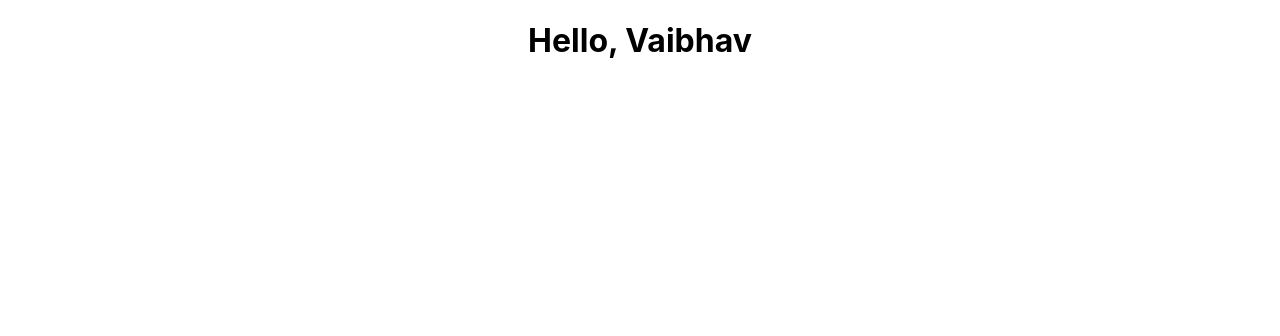
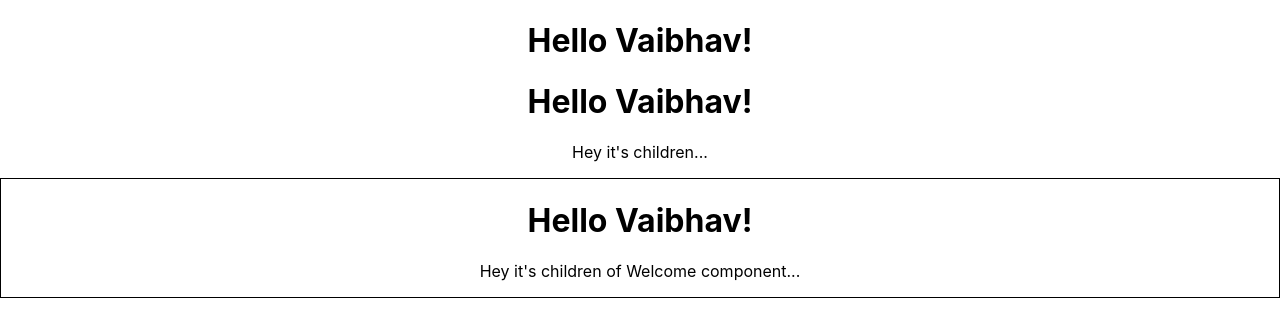
Before and after one commit to vaibhavpatil28/reactjs-learning-curve, a React (Create React App) app: page / in a window 1280 px wide. Shown: the top 336 px of the page. Built offline with nearby package versions, Linux system fonts and the light colour scheme.

Commit message:
props, project child into componets

```diff
--- a/src/App.jsx
+++ b/src/App.jsx
@@ -1,16 +1,21 @@
 import React from 'react';
 import './App.css'
-import Hello from './main-concept/intro-jsx/hello';
-// import Greet,{GreetWithoutProps} from './main-concept/component/functional-component/functional-component/Greet';
-// import Welcome from './main-concept/component/class-component/Welcome';
+// import Hello from './main-concept/intro-jsx/hello';
+import Greet,{GreetWithoutProps} from './main-concept/component/functional-component/functional-component/Greet';
+import Welcome from './main-concept/component/class-component/Welcome';
 class App extends React.Component {
   render() {
     return (
       <div className="App">
         {/* <GreetWithoutProps/>
+        <Hello name="Vaibhav"/> */}
         <Greet name="Vaibhav" className="greet"/>
-        <Welcome name='Vaibhav'/> */}
-        <Hello name="Vaibhav"/>
+        <Greet name="Vaibhav" className="greet">
+          <p>Hey it's children...</p>
+        </Greet>
+        <Welcome name='Vaibhav'>
+        <p>Hey it's children of Welcome component...</p>
+        </Welcome>
       </div>
     )
   }
--- a/src/main-concept/component/class-component/Welcome.js
+++ b/src/main-concept/component/class-component/Welcome.js
@@ -3,7 +3,12 @@ import React, {Component} from 'react';
 class Welcome extends Component{
 
     render(){
-    return <h1>Welcome {this.props.name}</h1>
+    return (
+        <div style={{'border':'1px solid'}}>
+            <h1>Hello {this.props.name}!</h1>
+            {this.props.children}
+        </div>
+    )
     }
 }
 
--- a/src/main-concept/component/functional-component/functional-component/Greet.js
+++ b/src/main-concept/component/functional-component/functional-component/Greet.js
@@ -3,10 +3,17 @@ import React from 'react';
 export function GreetWithoutProps() {
     return <h1>Hello Strenger!</h1>
 }
-
+/* In functional components, only one paramerter is passed to componets
+i.e props. props are nothing but HTML attributes given to component.
+ */
 const Greet = (props, secondParameter) => {
     console.log('props, secondParameter', props, secondParameter);
-    return <h1>Hello {props.name}!</h1>;
+    return (
+        <div>
+            <h1>Hello {props.name}!</h1>
+            {props.children}
+        </div>
+    );
 };
 
 export default Greet;
```
